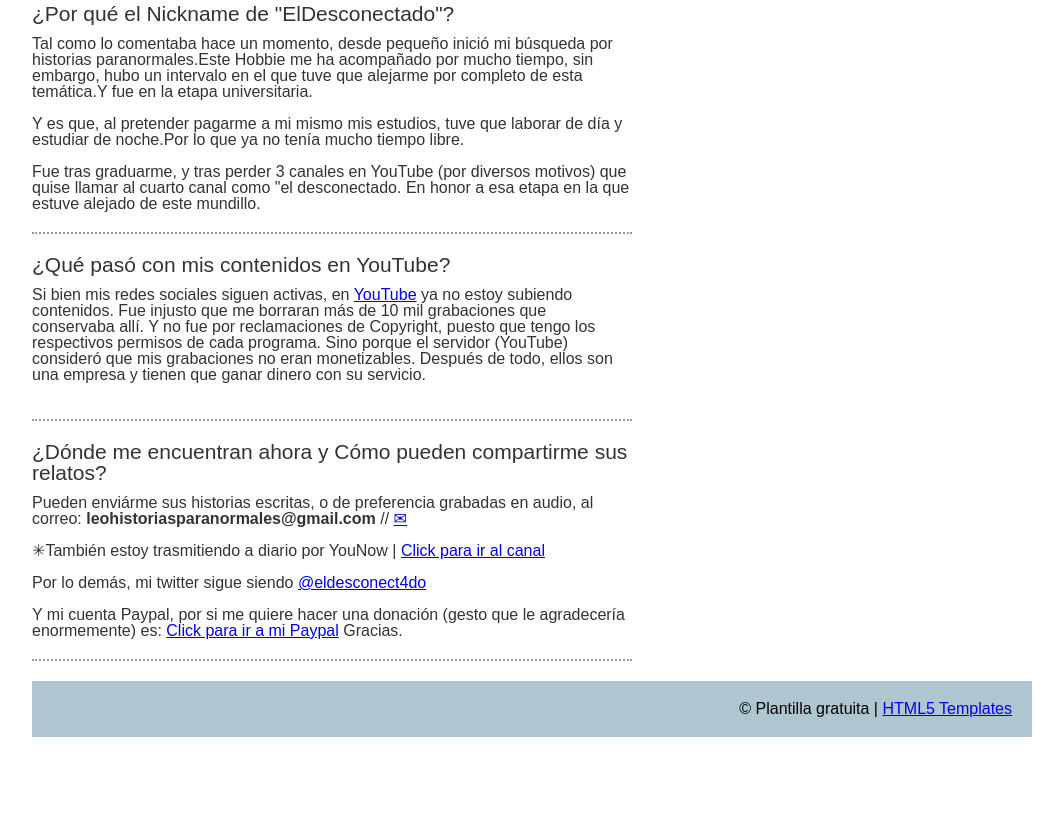
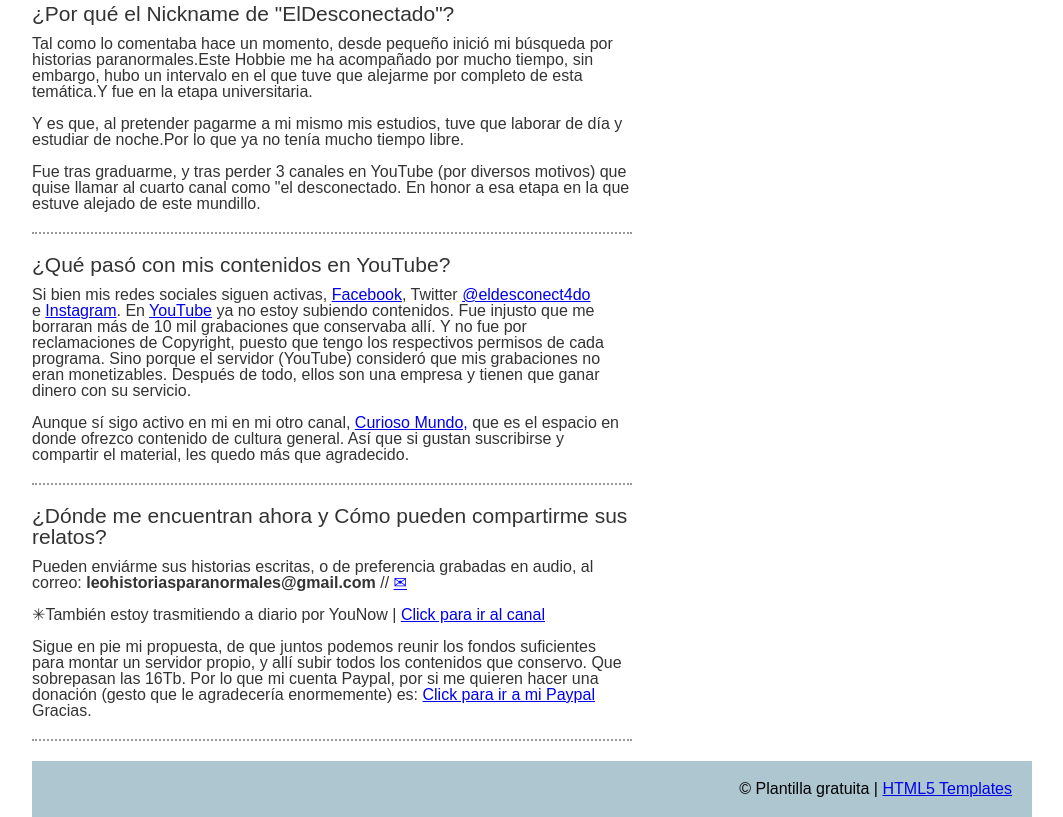
Before and after one commit to eldesconectado/eldesconectado.github.io, a plain HTML site: page index.html in a window 1280 px wide. Shown: the part 429-1246 px from the top of the page, without its empty margins (108-1171 px from the left). Before the commit the page ends 1166 px from the top, so only its background shows below. Drawn offline with Linux system fonts and the light colour scheme.

Commit message:
Update index

```diff
--- a/index.html
+++ b/index.html
@@ -49,18 +49,17 @@
             </article>
 			<article>
 				<h2>¿Qué pasó con mis contenidos en YouTube?&nbsp;&nbsp;</h2>
-			  <p>Si bien mis redes sociales siguen activas, en <a href="https://www.youtube.com/eldesconectado/" target="_blank" rel="nofollow">YouTube</a> ya no estoy subiendo contenidos. Fue injusto que me borraran más de 10 mil grabaciones que conservaba allí. Y no fue por reclamaciones de Copyright, puesto que tengo los respectivos permisos de cada programa. Sino porque el servidor (YouTube) consideró que mis grabaciones no eran monetizables. Después de todo, ellos son una empresa y tienen que ganar dinero con su servicio.&nbsp; &nbsp;&nbsp;</p>
+			  <p>Si bien mis redes sociales siguen activas, <a href="https://www.facebook.com/ElDesconectado/" target="_blank" rel="nofollow">Facebook</a>, Twitter <a href="https://www.twitter.com/eldesconect4do/" target="_blank" rel="nofollow">@eldesconect4do</a></p> e <a href="https://www.instagram.com/soyeldesconectado/" target="_blank" rel="nofollow">Instagram</a>. En <a href="https://www.youtube.com/eldesconectado/" target="_blank" rel="nofollow">YouTube</a> ya no estoy subiendo contenidos. Fue injusto que me borraran más de 10 mil grabaciones que conservaba allí. Y no fue por reclamaciones de Copyright, puesto que tengo los respectivos permisos de cada programa. Sino porque el servidor (YouTube) consideró que mis grabaciones no eran monetizables. Después de todo, ellos son una empresa y tienen que ganar dinero con su servicio.&nbsp; &nbsp;&nbsp;</p>
 				<p>&nbsp;</p>
-            </article>
+				<p>Aunque sí sigo activo en mi en mi otro canal, <a href="https://www.youtube.com/playlist?list=PLLznSMzCSP0q1GLwvhvQQKZw4p1jFheWx" target="_blank" rel="nofollow">Curioso Mundo,</a> que es el espacio en donde ofrezco contenido de cultura general. Así que si gustan suscribirse y compartir el material, les quedo más que agradecido.<p>
+      </article>
 			<article>
 				<h2>¿Dónde me encuentran ahora y Cómo pueden compartirme sus relatos?</h2>
 			  <p>Pueden enviárme sus historias escritas, o de preferencia grabadas en audio, al correo: <strong>leohistoriasparanormales@gmail.com</strong> // <a href="mailto:leohistoriasparanormales@gmail.com">✉</a></p>
 			  <p>&nbsp;</p>
 			  <p>✳También estoy trasmitiendo a diario por YouNow | <a href="https://www.younow.com/eldesconectado/" target="_blank" rel="nofollow">Click para ir al canal</a></p>
 				<p>&nbsp;</p>
-				<p>Por lo demás, mi twitter sigue siendo <a href="https://www.twitter.com/eldesconect4do/" target="_blank" rel="nofollow">@eldesconect4do</a></p>
-				<p>&nbsp;</p>
-				<p>Y mi cuenta Paypal, por si me quiere hacer una donación (gesto que le agradecería enormemente) es: <a href="https://www.paypal.me/eldesconectado" target="_blank" rel="nofollow">Click para ir a mi Paypal</a> Gracias.</p>
+				<p>Sigue en pie mi propuesta, de que juntos podemos reunir los fondos suficientes para montar un servidor propio, y allí subir todos los contenidos que conservo. Que sobrepasan las 16Tb. Por lo que mi cuenta Paypal, por si me quieren hacer una donación (gesto que le agradecería enormemente) es: <a href="https://www.paypal.me/eldesconectado" target="_blank" rel="nofollow">Click para ir a mi Paypal</a> Gracias.</p>
             </article>
 		</main>
 		<aside>
```
Also changed, not shown: 1 other file.
